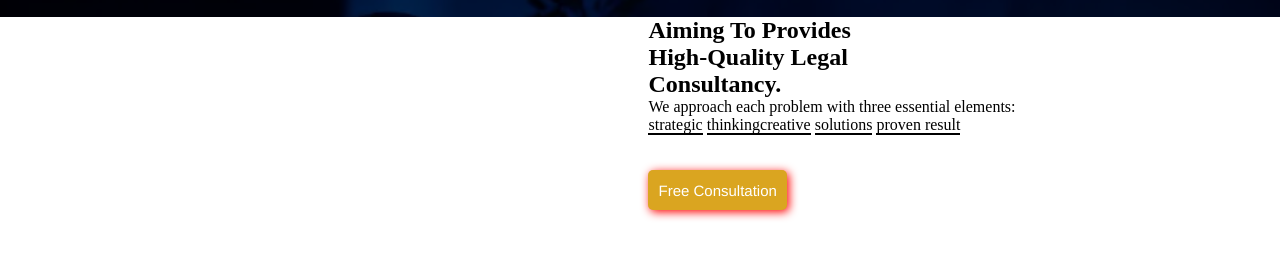
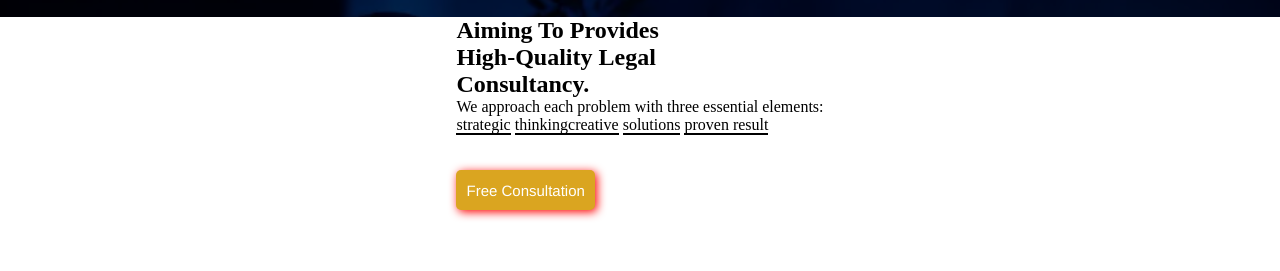
Before and after one commit to Afrozi/Law-Lawyer-Website, a plain HTML site: page index.html in a window 1280 px wide. Shown: the part 74-345 px from the top of the page. Drawn offline with Linux system fonts and the light colour scheme.

Commit message:
Update index.html

```diff
--- a/index.html
+++ b/index.html
@@ -25,7 +25,7 @@
     </ul>
     </nav>
         <section id="home-con style="justify-content:start;">
-            <div style="display: flex; justify-content: center; align-items: center;     padding-left: 30%;">
+            <div style="display: flex; justify-content: center; align-items: center;">
                 <div>
                     <h1 class="heading">
                         Aiming To Provides <br> High-Quality Legal  <br>Consultancy.
```
